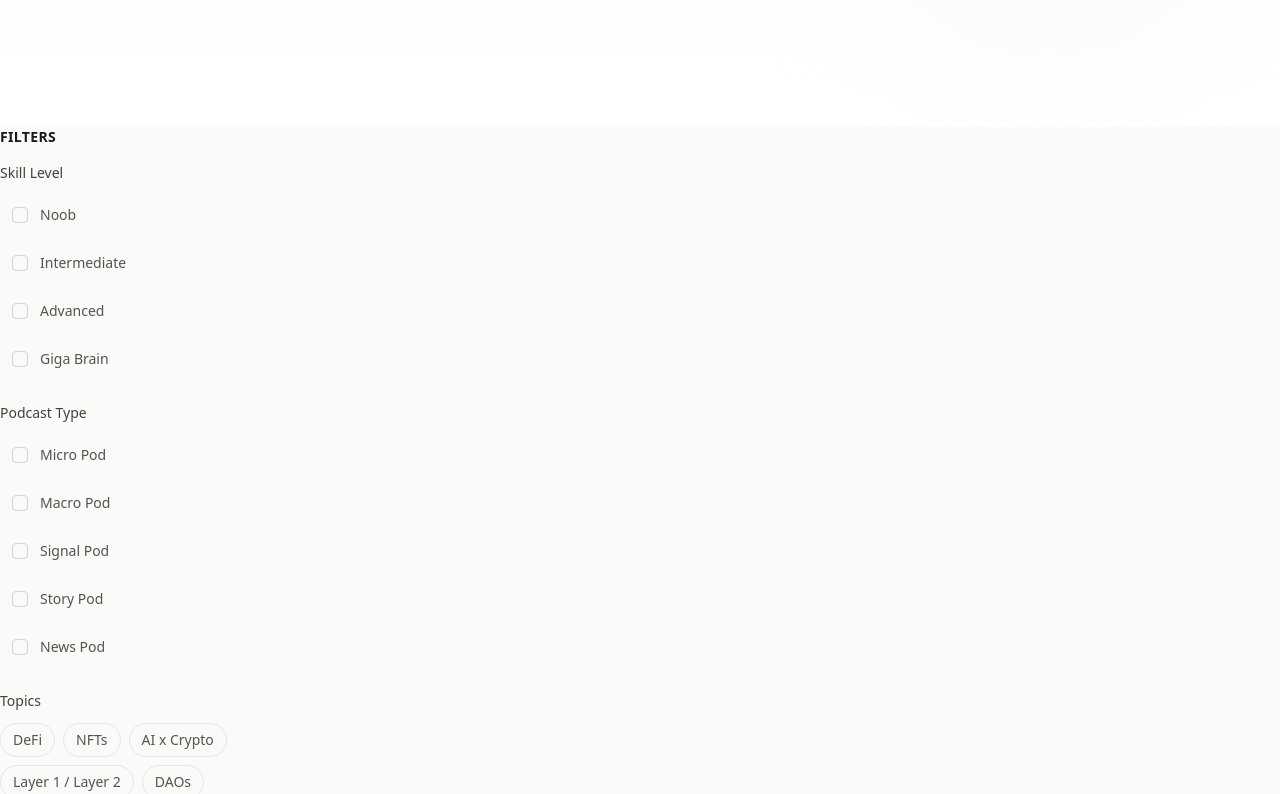
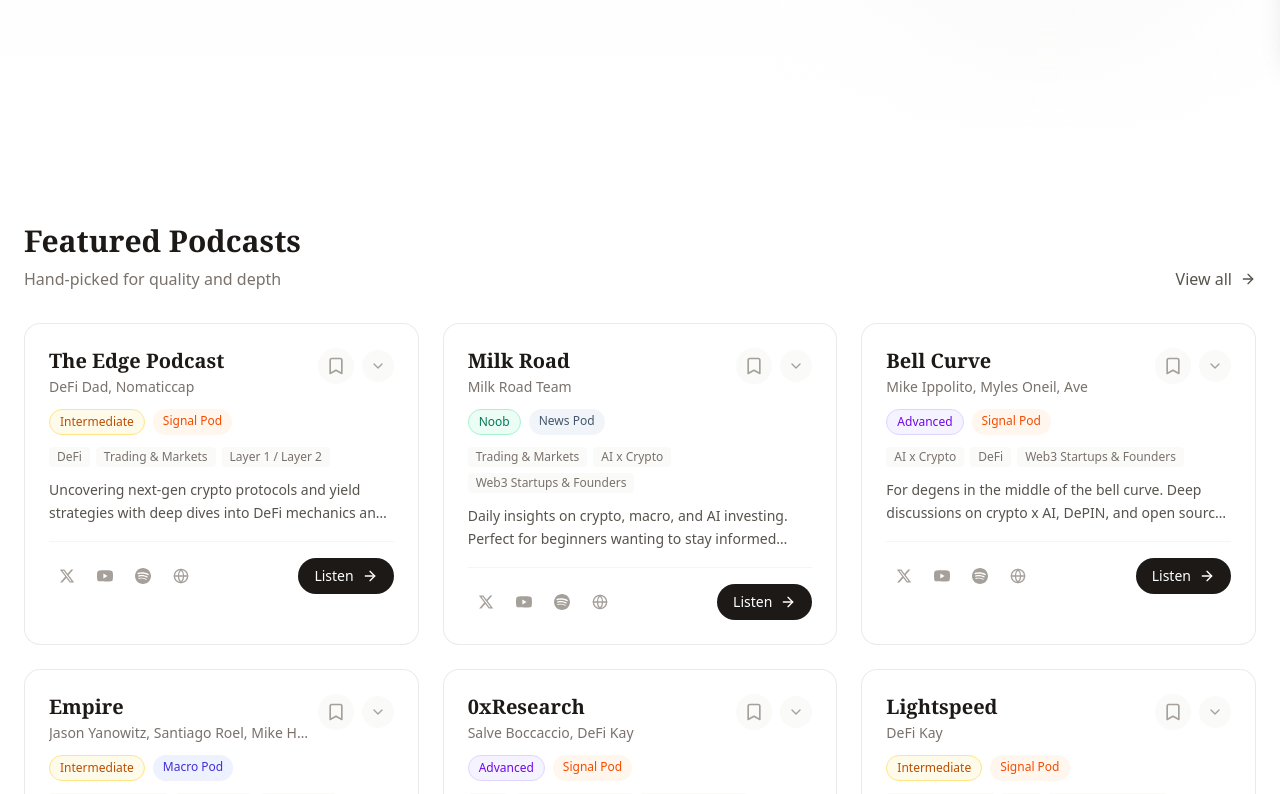
Before and after one commit to danbuildss/signal-fm, a Next.js app: page / in a window 1280 px wide. Shown: the part 746-1540 px from the top of the page. Built offline with nearby package versions, Linux system fonts and the light colour scheme; a web font is replaced by a local one.

Commit message:
Refactor components to remove TypeScript types

```diff
--- a/app/page.tsx
+++ b/app/page.tsx
@@ -730,7 +730,7 @@
 };
 
 // Logo Component - Matching the uploaded image style
-const Logo = ({ size = "default", color = "dark" }: { size?: string; color?: string }) => {
+const Logo = ({ size = "default", color = "dark" }) => {
   const textColor = color === "dark" ? "text-stone-900" : "text-stone-100";
   const sizeClasses = size === "large" ? "text-4xl md:text-5xl" : "text-xl";
 
@@ -743,7 +743,7 @@
 };
 
 // Skill level badge colors
-const skillColors: { [key: string]: string } = {
+const skillColors = {
   "Noob": "bg-emerald-50 text-emerald-700 border-emerald-200",
   "Intermediate": "bg-amber-50 text-amber-700 border-amber-200",
   "Advanced": "bg-violet-50 text-violet-700 border-violet-200",
@@ -751,7 +751,7 @@
 };
 
 // Podcast type colors
-const typeColors: { [key: string]: string } = {
+const typeColors = {
   "Micro Pod": "bg-sky-50 text-sky-700",
   "Macro Pod": "bg-indigo-50 text-indigo-700",
   "Signal Pod": "bg-orange-50 text-orange-600",
@@ -760,21 +760,18 @@
 };
 
 // Podcast Card Component with clickable social links
-const PodcastCard = ({ podcast, onSave, isSaved, index }: {
-  podcast: typeof podcastData[0];
-  onSave: (id: number) => void;
-  isSaved: boolean;
-  index: number;
-}) => {
+const PodcastCard = ({ podcast, onSave, isSaved, index }) => {
+  const [isExpanded, setIsExpanded] = useState(false);
   const hasAnyLink = podcast.links.x || podcast.links.spotify || podcast.links.youtube || podcast.links.website;
 
   return (
     <div
-      className="group bg-white rounded-2xl border border-stone-200/80 p-5 md:p-6 transition-all duration-300 hover:shadow-xl hover:shadow-stone-200/40 hover:border-stone-300 hover:-translate-y-1"
+      className={`group bg-white rounded-2xl border border-stone-200/80 p-5 md:p-6 transition-all duration-300 hover:shadow-xl hover:shadow-stone-200/40 hover:border-stone-300 cursor-pointer ${!isExpanded ? 'hover:-translate-y-1' : ''}`}
       style={{
         animation: `fadeInUp 0.5s ease-out ${index * 0.05}s forwards`,
         opacity: 0,
       }}
+      onClick={() => setIsExpanded(!isExpanded)}
     >
       {/* Header */}
       <div className="flex items-start justify-between mb-3">
@@ -784,8 +781,9 @@
           </h3>
           <p className="text-sm text-stone-500 truncate">{podcast.host_name}</p>
         </div>
-        <button
-          onClick={() => onSave(podcast.id)}
+        <div className="flex items-center gap-2">
+          <button
+            onClick={(e) => { e.stopPropagation(); onSave(podcast.id); }}
             className={`flex-shrink-0 p-2 rounded-full transition-all duration-200 ${
               isSaved
                 ? 'bg-orange-100 text-orange-500'
@@ -794,6 +792,12 @@
           >
             {isSaved ? <Icons.BookmarkFilled /> : <Icons.Bookmark />}
           </button>
+          <div className={`flex-shrink-0 p-2 rounded-full bg-stone-50 text-stone-400 transition-transform duration-300 ${isExpanded ? 'rotate-180' : ''}`}>
+            <svg width="16" height="16" viewBox="0 0 24 24" fill="none" stroke="currentColor" strokeWidth="2" strokeLinecap="round" strokeLinejoin="round">
+              <path d="m6 9 6 6 6-6"/>
+            </svg>
+          </div>
+        </div>
       </div>
 
       {/* Tags */}
@@ -815,8 +819,8 @@
         ))}
       </div>
 
-      {/* Description */}
-      <p className="text-sm text-stone-600 leading-relaxed mb-4 line-clamp-2">
+      {/* Description - Expandable */}
+      <p className={`text-sm text-stone-600 leading-relaxed mb-4 transition-all duration-300 ${isExpanded ? '' : 'line-clamp-2'}`}>
         {podcast.description}
       </p>
 
@@ -899,13 +903,8 @@
 };
 
 // Filter Panel Component
-const FilterPanel = ({ filters, setFilters, isOpen, onClose }: {
-  filters: { skillLevels: string[]; podcastTypes: string[]; topics: string[] };
-  setFilters: React.Dispatch<React.SetStateAction<{ skillLevels: string[]; podcastTypes: string[]; topics: string[] }>>;
-  isOpen: boolean;
-  onClose: () => void;
-}) => {
-  const toggleFilter = (category: 'skillLevels' | 'podcastTypes' | 'topics', value: string) => {
+const FilterPanel = ({ filters, setFilters, isOpen, onClose }) => {
+  const toggleFilter = (category, value) => {
     setFilters(prev => ({
       ...prev,
       [category]: prev[category].includes(value)
@@ -925,32 +924,30 @@
     <>
       {isOpen && (
         <div
-          className="fixed inset-0 bg-black/20 backdrop-blur-sm z-40 lg:hidden"
+          className="fixed inset-0 bg-black/20 backdrop-blur-sm z-40"
           onClick={onClose}
         />
       )}
 
       <div className={`
-        fixed lg:relative inset-y-0 right-0 w-80 lg:w-64 bg-white lg:bg-transparent
-        transform transition-transform duration-300 ease-out z-50 lg:z-auto
-        ${isOpen ? 'translate-x-0' : 'translate-x-full lg:translate-x-0'}
-        lg:transform-none overflow-y-auto border-l lg:border-0 border-stone-200
+        fixed inset-y-0 right-0 w-80 bg-white
+        transform transition-transform duration-300 ease-out z-50
+        ${isOpen ? 'translate-x-0' : 'translate-x-full'}
+        overflow-y-auto border-l border-stone-200 shadow-xl
       `}>
-        <div className="p-6 lg:p-0 lg:sticky lg:top-6">
-          <div className="flex items-center justify-between mb-6 lg:hidden">
+        <div className="p-6">
+          <div className="flex items-center justify-between mb-6">
             <h3 className="font-serif text-xl font-semibold text-stone-900">Filters</h3>
+            <div className="flex items-center gap-2">
+              {hasActiveFilters && (
+                <span className="text-xs bg-orange-100 text-orange-600 px-2 py-0.5 rounded-full font-medium">
+                  {activeCount} active
+                </span>
+              )}
               <button onClick={onClose} className="p-2 text-stone-500 hover:text-stone-900 rounded-lg hover:bg-stone-100">
                 <Icons.Close />
               </button>
             </div>
-
-          <div className="hidden lg:flex items-center justify-between mb-4">
-            <h3 className="text-sm font-semibold text-stone-900 uppercase tracking-wide">Filters</h3>
-            {hasActiveFilters && (
-              <span className="text-xs bg-orange-100 text-orange-600 px-2 py-0.5 rounded-full font-medium">
-                {activeCount}
-              </span>
-            )}
           </div>
 
           <div className="space-y-6">
@@ -1037,20 +1034,8 @@
 };
 
 // Submission Form Component
-const SubmissionForm = ({ onClose }: { onClose: () => void }) => {
-  const [formData, setFormData] = useState<{
-    podcast_name: string;
-    host_name: string;
-    podcast_type: string;
-    skill_level: string;
-    topics: string[];
-    description: string;
-    spotify: string;
-    youtube: string;
-    website: string;
-    x_link: string;
-    email: string;
-  }>({
+const SubmissionForm = ({ onClose }) => {
+  const [formData, setFormData] = useState({
     podcast_name: '',
     host_name: '',
     podcast_type: '',
@@ -1065,7 +1050,7 @@
   });
   const [submitted, setSubmitted] = useState(false);
 
-  const handleSubmit = (e: React.FormEvent) => {
+  const handleSubmit = (e) => {
     e.preventDefault();
     setSubmitted(true);
   };
@@ -1315,7 +1300,7 @@
 };
 
 // Hero Section with updated logo
-const HeroSection = ({ onNavigate }: { onNavigate: (view: string) => void }) => {
+const HeroSection = ({ onNavigate }) => {
   return (
     <section className="relative overflow-hidden bg-gradient-to-b from-stone-50 to-white">
       <div className="absolute inset-0 opacity-30">
@@ -1425,18 +1410,14 @@
   const [sidebarOpen, setSidebarOpen] = useState(false);
   const [filterOpen, setFilterOpen] = useState(false);
   const [searchQuery, setSearchQuery] = useState('');
-  const [savedPodcasts, setSavedPodcasts] = useState<number[]>([]);
-  const [filters, setFilters] = useState<{
-    skillLevels: string[];
-    podcastTypes: string[];
-    topics: string[];
-  }>({
+  const [savedPodcasts, setSavedPodcasts] = useState([]);
+  const [filters, setFilters] = useState({
     skillLevels: [],
     podcastTypes: [],
     topics: [],
   });
 
-  const toggleSave = (id: number) => {
+  const toggleSave = (id) => {
     setSavedPodcasts(prev =>
       prev.includes(id) ? prev.filter(p => p !== id) : [...prev, id]
     );
@@ -1651,7 +1632,7 @@
               </div>
               <button
                 onClick={() => setFilterOpen(true)}
-                className={`flex items-center justify-center gap-2 px-5 py-3 rounded-xl border transition-colors lg:hidden ${
+                className={`flex items-center justify-center gap-2 px-5 py-3 rounded-xl border transition-colors ${
                   activeFilterCount > 0
                     ? 'bg-stone-900 text-white border-stone-900'
                     : 'bg-white text-stone-600 border-stone-200 hover:border-stone-300'
@@ -1660,7 +1641,9 @@
                 <Icons.Filter />
                 Filters
                 {activeFilterCount > 0 && (
-                  <span className="text-xs bg-white text-stone-900 px-1.5 py-0.5 rounded-full">
+                  <span className={`text-xs px-1.5 py-0.5 rounded-full ${
+                    activeFilterCount > 0 ? 'bg-white text-stone-900' : 'bg-stone-100 text-stone-600'
+                  }`}>
                     {activeFilterCount}
                   </span>
                 )}
@@ -1670,7 +1653,7 @@
             <div className="flex gap-8">
               <div className="flex-1">
                 {filteredPodcasts.length > 0 ? (
-                  <div className="grid grid-cols-1 md:grid-cols-2 xl:grid-cols-3 gap-4 md:gap-6">
+                  <div className="grid grid-cols-1 md:grid-cols-2 lg:grid-cols-3 gap-4 md:gap-6">
                     {filteredPodcasts.map((podcast, index) => (
                       <PodcastCard
                         key={podcast.id}
@@ -1705,15 +1688,6 @@
                     )}
                   </div>
                 )}
-              </div>
-
-              <div className="hidden lg:block w-64 flex-shrink-0">
-                <FilterPanel
-                  filters={filters}
-                  setFilters={setFilters}
-                  isOpen={true}
-                  onClose={() => {}}
-                />
               </div>
             </div>
           </div>
```
Lines whose indentation alone changed are shown as unchanged.
